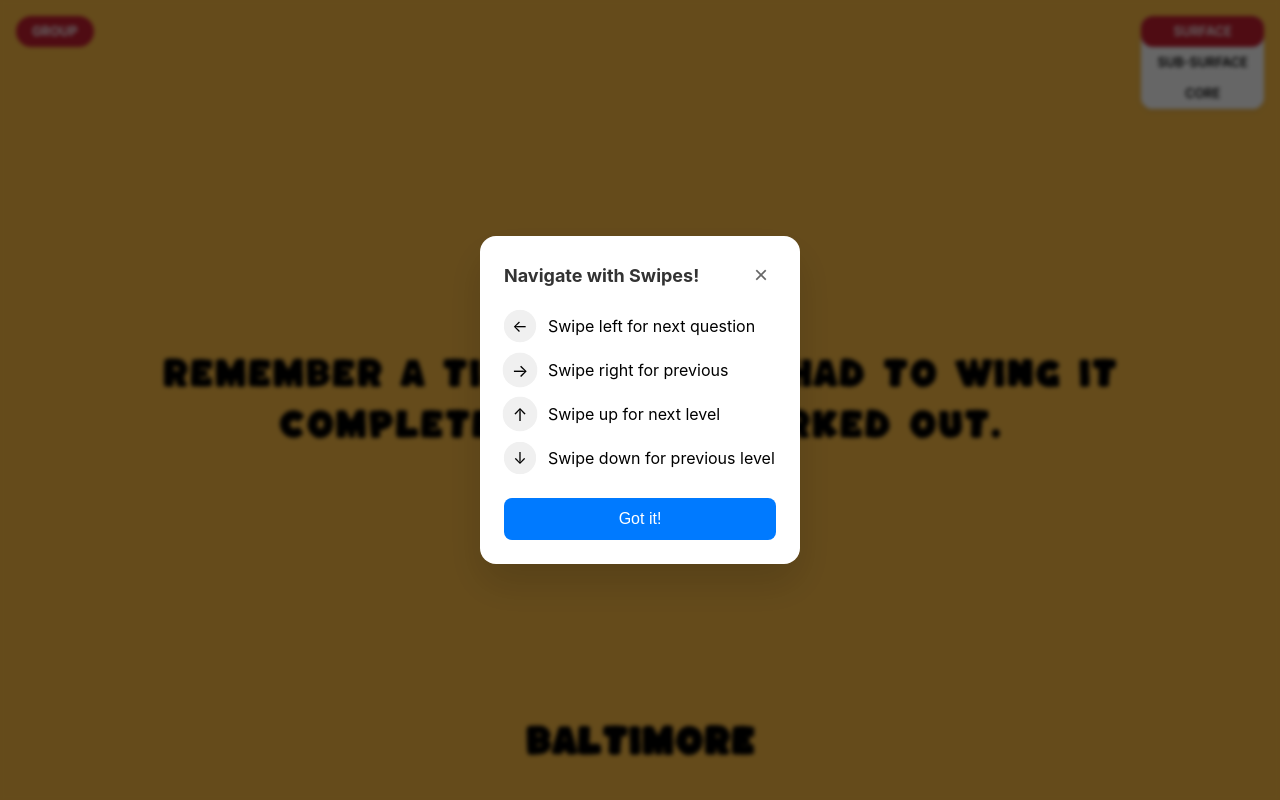
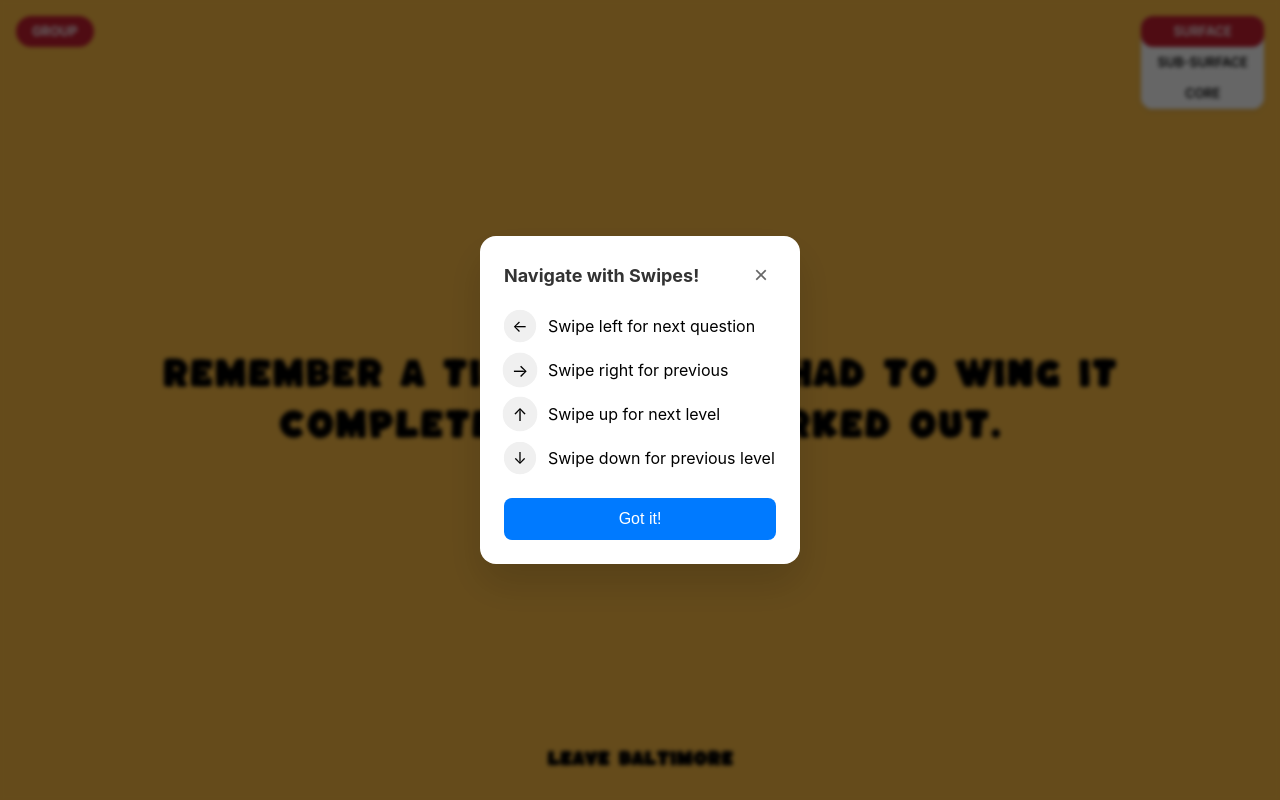
Before and after one commit to nrrb/mediumtalk, a Vue app: page /baltimore in a window 1280 px wide. Built offline with nearby package versions, Linux system fonts and the light colour scheme.

Commit message:
Make home link clearer as an action.

```diff
--- a/src/views/InstanceView.vue
+++ b/src/views/InstanceView.vue
@@ -124,7 +124,7 @@ const chipStyle = computed(() => {
     <TypeIndicator :type="currentQuestion.type" :instance-styles="chipStyle" />
     <QuestionDisplay :question="currentQuestion" />
     <router-link to="/" class="home-link">
-      {{ currentInstance.name }}
+      leave {{ currentInstance.name }}
     </router-link>
   </div>
 </template>
@@ -148,7 +148,6 @@ const chipStyle = computed(() => {
   justify-content: center;
   text-align: center;
   font-family: 'Kaph', sans-serif;
-  font-size: 2rem;
-  line-height: 1.6;
+  font-size: 1rem;
 }
 </style>
```
